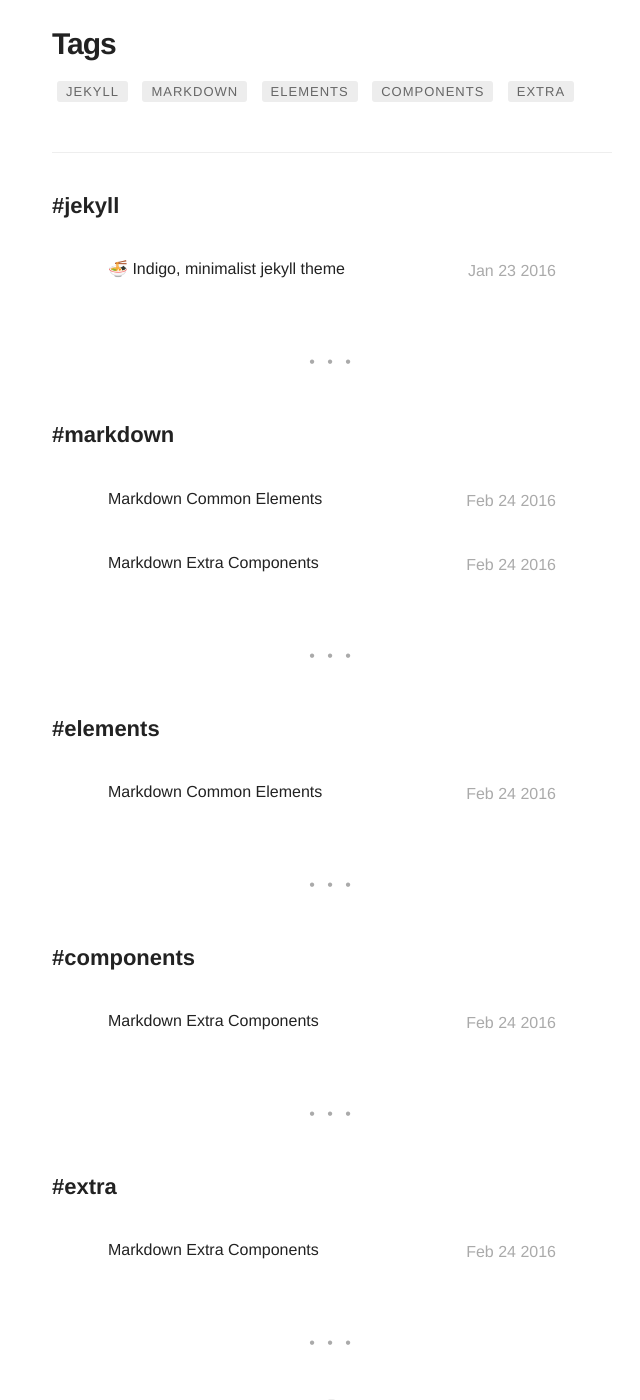
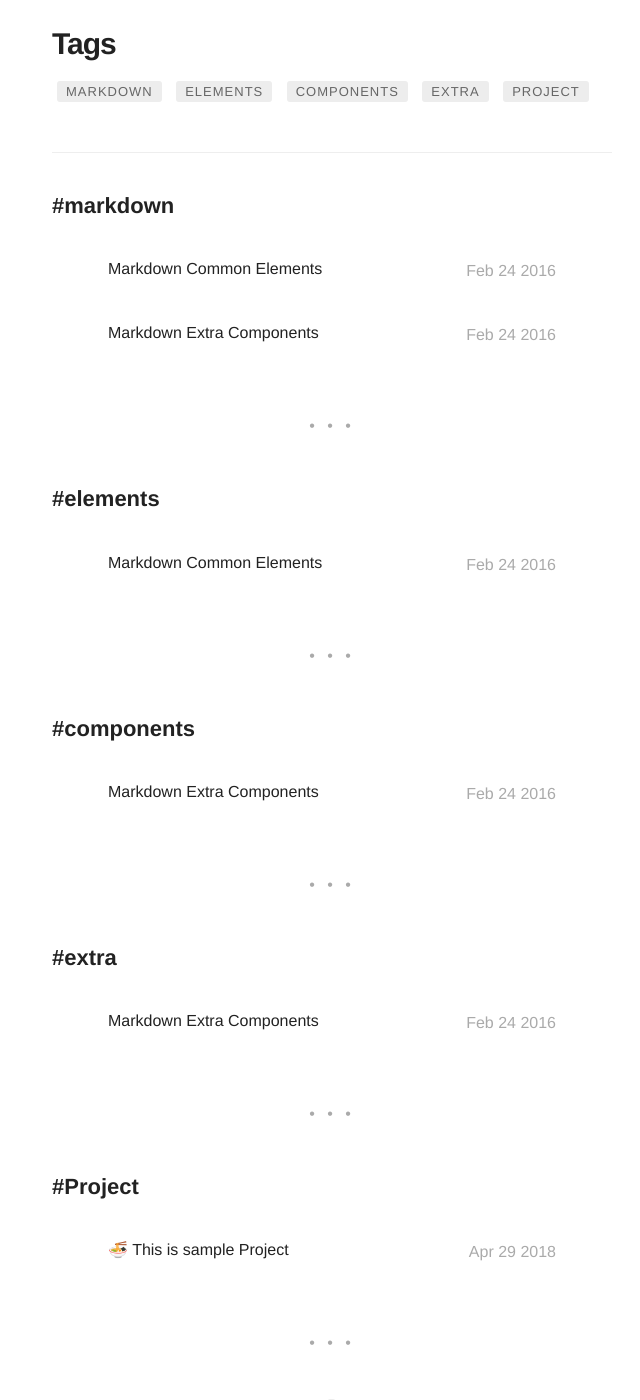
Before and after one commit to iamniranjangain/iamniranjangain.github.io, a Jekyll site: the page built from tags.html, in a window 1280 px wide and 1400 px high, scrolled down 488 px. Shown: the whole window, without its empty margins (308-948 px from the left). Built offline with Jekyll 4.4.1, drawn with Linux system fonts in a browser that asks for light colours; emoji names are drawn with the system emoji font.

Commit message:
Update 2016-01-23-indigo-jekyll-theme.markdown

```diff
--- a/_posts/2016-01-23-indigo-jekyll-theme.markdown
+++ b/_posts/2016-01-23-indigo-jekyll-theme.markdown
@@ -1,8 +1,8 @@
 ---
-title: ":ramen: Indigo, minimalist jekyll theme"
+title: ":ramen: This is sample Project"
 layout: post
-date: 2016-01-23 22:10
-tag: jekyll
+date: 2018-4-29 22:10
+tag: Project
 image: https://koppl.in/indigo/assets/images/jekyll-logo-light-solid.png
 headerImage: true
 projects: true
```
